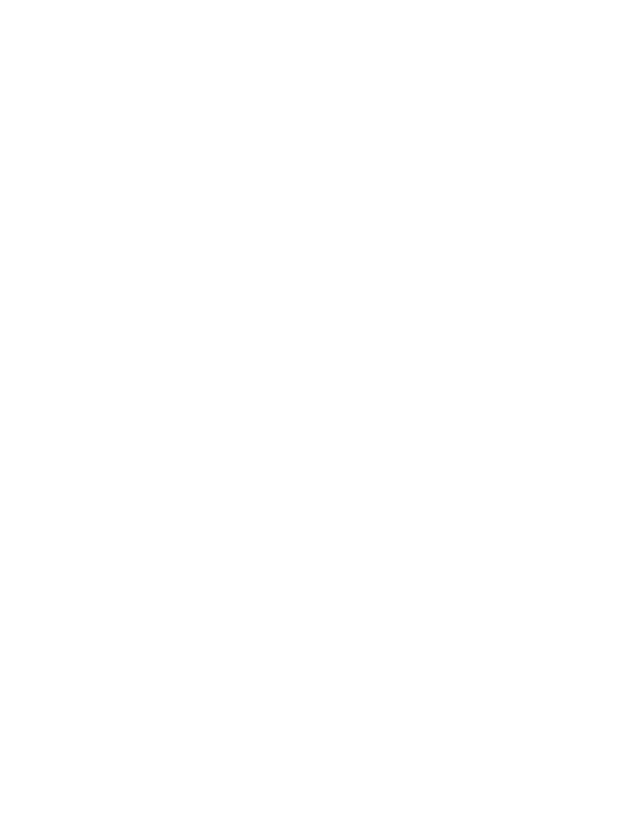
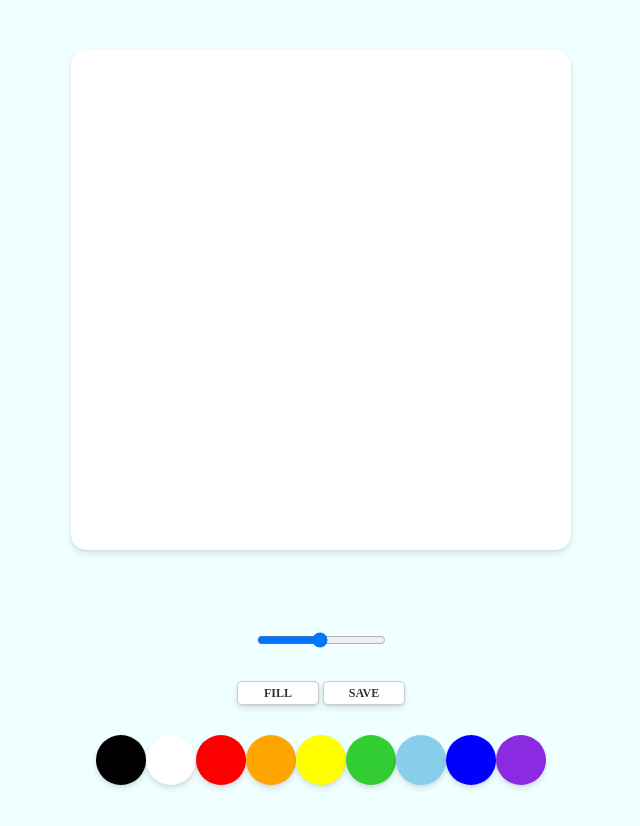
Before and after one commit to ttaerrim/paintjs, a plain HTML site: page index.html in a window 1280 px wide. Shown: the whole page, without its empty margins (319-959 px from the left). Before the commit the page ends 800 px from the top, so only its background shows below. Drawn offline with Linux system fonts and the light colour scheme.

Commit message:
CSS 설정

```diff
--- a/index.html
+++ b/index.html
@@ -1,14 +1,37 @@
 <!DOCTYPE html>
 <html lang="en">
+
 <head>
     <meta charset="UTF-8">
     <meta name="viewport" content="width=device-width, initial-scale=1.0">
     <link rel="stylesheet" href="styles.css">
     <title>PaintJS</title>
 </head>
+
 <body>
 
-<script src="app.js"></script>
+    <canvas id="jsCanvas" class="canvas"></canvas>
+    <div class="controls">
+        <div class="controls__range">
+            <input type="range" id="jsRange" min="0.1" max="5.0" value="2.5" step="0.1" />
+        </div>
+        <div class="controls__btns">
+            <button id="jsMode">Fill</button>
+            <button id="jsSave">Save</button>
+        </div>
+        <div class="controls__colors" id="jsColors">
+            <div class="controls__color" style="background-color: black;"></div>
+            <div class="controls__color" style="background-color:white;"></div>
+            <div class="controls__color" style="background-color:red;"></div>
+            <div class="controls__color" style="background-color: orange;"></div>
+            <div class="controls__color" style="background-color: yellow;"></div>
+            <div class="controls__color" style="background-color:limegreen;"></div>
+            <div class="controls__color" style="background-color: skyblue;"></div>
+            <div class="controls__color" style="background-color: blue;"></div>
+            <div class="controls__color" style="background-color:blueviolet;"></div>
+        </div>
+    </div>
+    <script src="app.js"></script>
+</body>
 
-</body>
 </html>
--- /dev/null
+++ b/reset.css
@@ -0,0 +1,43 @@
+html, body, div, span, applet, object, iframe,
+h1, h2, h3, h4, h5, h6, p, blockquote, pre,
+a, abbr, acronym, address, big, cite, code,
+del, dfn, em, img, ins, kbd, q, s, samp,
+small, strike, strong, sub, sup, tt, var,
+b, u, i, center,
+dl, dt, dd, ol, ul, li,
+fieldset, form, label, legend,
+table, caption, tbody, tfoot, thead, tr, th, td,
+article, aside, canvas, details, embed,
+figure, figcaption, footer, header, hgroup,
+menu, nav, output, ruby, section, summary,
+time, mark, audio, video {
+	margin: 0;
+	padding: 0;
+	border: 0;
+	font-size: 100%;
+	font: inherit;
+	vertical-align: baseline;
+}
+/* HTML5 display-role reset for older browsers */
+article, aside, details, figcaption, figure,
+footer, header, hgroup, menu, nav, section {
+	display: block;
+}
+body {
+	line-height: 1;
+}
+ol, ul {
+	list-style: none;
+}
+blockquote, q {
+	quotes: none;
+}
+blockquote:before, blockquote:after,
+q:before, q:after {
+	content: '';
+	content: none;
+}
+table {
+	border-collapse: collapse;
+	border-spacing: 0;
+}
--- a/styles.css
+++ b/styles.css
@@ -0,0 +1,62 @@
+@import "reset.css";
+
+body {
+    background-color: azure;
+    display: flex;
+    flex-direction: column;
+    align-items: center;
+    padding: 50px 0px;
+}
+
+.canvas{
+    width: 500px;
+    height: 500px;
+    background-color: white;
+    border-radius: 15px;
+    box-shadow: 0 4px 6px rgba(50, 50, 93, 0.11), 0 1px 3px rgba(0, 0, 0, 0.08);
+}
+
+.controls{
+    margin-top: 80px;
+    display: flex;
+    flex-direction: column;
+    align-items: center;
+}
+
+.controls .controls__btns{
+    margin-bottom: 30px;
+}
+
+.controls__btns button {
+    all: unset;
+    cursor: pointer;
+    background-color: white;
+    padding: 5px 0px;
+    width: 80px;
+    text-align: center;
+    border-radius: 5px;
+    box-shadow: 0 4px 6px rgba(50, 50, 93, 0.11), 0 1px 3px rgba(0, 0, 0, 0.08);
+    border: 1px solid rgba(0, 0, 0, 0.2);
+    color: rgba(0, 0, 0, 0.8);
+    text-transform: uppercase;
+    font-weight: 800;
+    font-size: 12px;
+}
+
+.controls__btns button:active {
+    transform: scale(0.98);
+}
+.controls .controls__colors{
+    display: flex;
+}
+.controls__colors .controls__color{
+    width: 50px;
+    height: 50px;
+    box-shadow: 0 4px 6px rgba(50, 50, 93, 0.11), 0 1px 3px rgba(0, 0, 0, 0.08);
+    border-radius: 25px;
+    cursor: pointer;
+}
+
+.controls .controls__range {
+    margin-bottom: 30px;
+}
```
